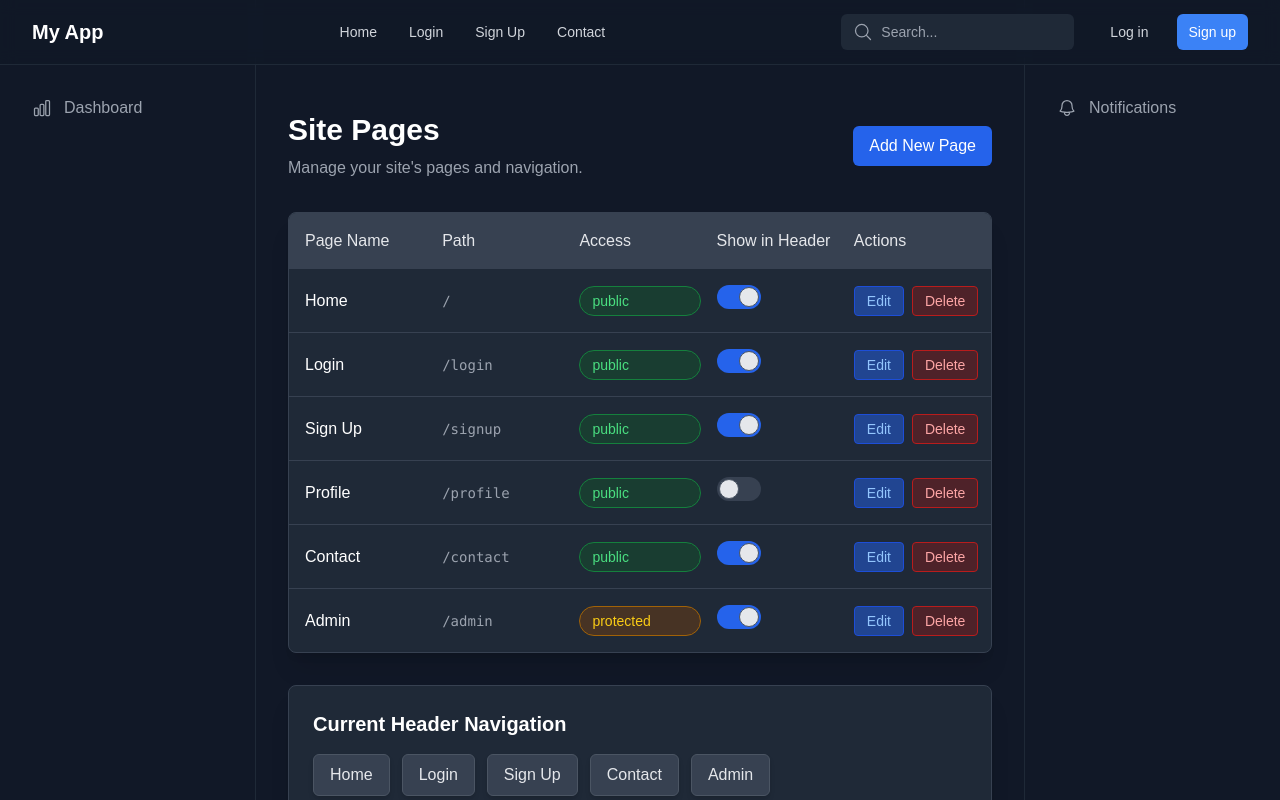
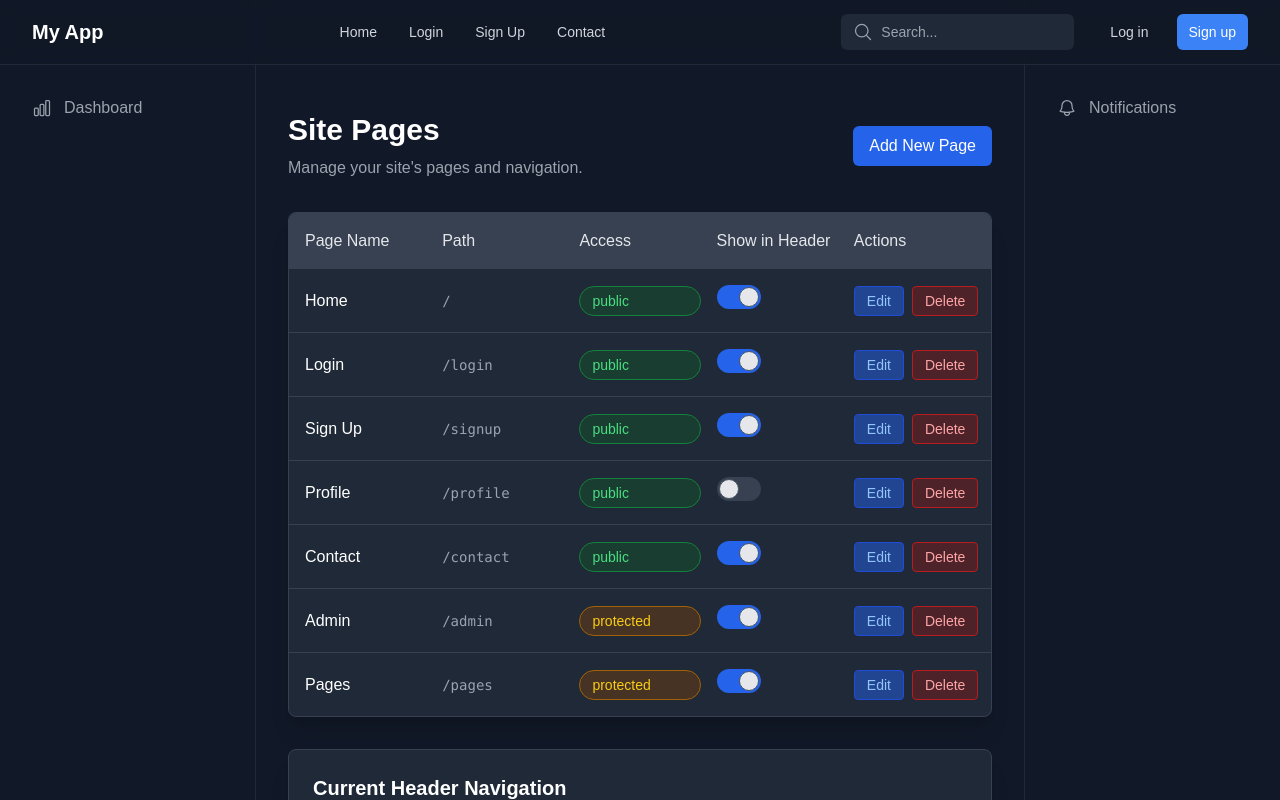
Before and after one commit to Paxien/nxtcms, a Next.js app: page /pages in a window 1280 px wide. Shown: the top 800 px of the page. Built offline with nearby package versions, Linux system fonts and the light colour scheme; no server answers.

Commit message:
lages and layout footer fix

```diff
--- a/src/app/layout.tsx
+++ b/src/app/layout.tsx
@@ -66,20 +66,22 @@ export default function RootLayout({
     <html lang="en" suppressHydrationWarning>
       <head />
       <body
-        className={`${geistSans.variable} ${geistMono.variable} antialiased bg-gray-900 text-gray-100`}
+        className={`${geistSans.variable} ${geistMono.variable} antialiased bg-gray-900 text-gray-100 min-h-screen`}
       >
         <ThemeProvider defaultTheme="dark" storageKey="theme">
           <AuthProvider>
-            <div className="flex min-h-screen flex-col">
-              <Header />
+            <Header />
+            <div className="flex min-h-[calc(100vh-4rem)]">
               <LeftSidebar />
+              <div className="flex-1 flex flex-col pt-16 pl-64 pr-64">
+                <main className="flex-1">
+                  <div className="mx-auto max-w-7xl">
+                    {children}
+                  </div>
+                </main>
+                <Footer />
+              </div>
               <RightSidebar />
-              <main className="min-h-screen pt-16 pl-64 pr-64">
-                <div className="mx-auto max-w-7xl">
-                  {children}
-                </div>
-              </main>
-              <Footer />
             </div>
           </AuthProvider>
         </ThemeProvider>
--- a/src/components/layout/Footer/index.tsx
+++ b/src/components/layout/Footer/index.tsx
@@ -1,15 +1,15 @@
 export function Footer() {
   return (
-    <footer className="fixed bottom-0 left-0 right-0 z-50 border-t border-gray-800 bg-gray-900/95 backdrop-blur supports-[backdrop-filter]:bg-gray-900/75">
-      <div className="mx-auto max-w-7xl px-4 py-4 sm:px-6 lg:px-8">
-        <div className="flex items-center justify-between">
+    <footer className="w-full bg-gray-900 border-t border-gray-800 mt-auto">
+      <div className="mx-auto max-w-7xl px-4 py-6 sm:px-6 lg:px-8">
+        <div className="flex justify-between items-center">
           <p className="text-sm text-gray-400">
-            © {new Date().getFullYear()} My App. All rights reserved.
+            {new Date().getFullYear()} My App. All rights reserved.
           </p>
           <div className="flex space-x-6">
             <a
               href="https://twitter.com"
-              className="text-gray-400 hover:text-gray-300"
+              className="text-gray-400 hover:text-gray-300 transition-colors"
               target="_blank"
               rel="noopener noreferrer"
             >
@@ -17,7 +17,7 @@ export function Footer() {
             </a>
             <a
               href="https://github.com"
-              className="text-gray-400 hover:text-gray-300"
+              className="text-gray-400 hover:text-gray-300 transition-colors"
               target="_blank"
               rel="noopener noreferrer"
             >
--- a/src/config/navigation.json
+++ b/src/config/navigation.json
@@ -30,6 +30,12 @@
       "path": "/admin",
       "access": "protected",
       "showInHeader": true
+    },
+    {
+      "name": "Pages",
+      "path": "/pages",
+      "access": "protected",
+      "showInHeader": true
     }
   ]
 }
```
